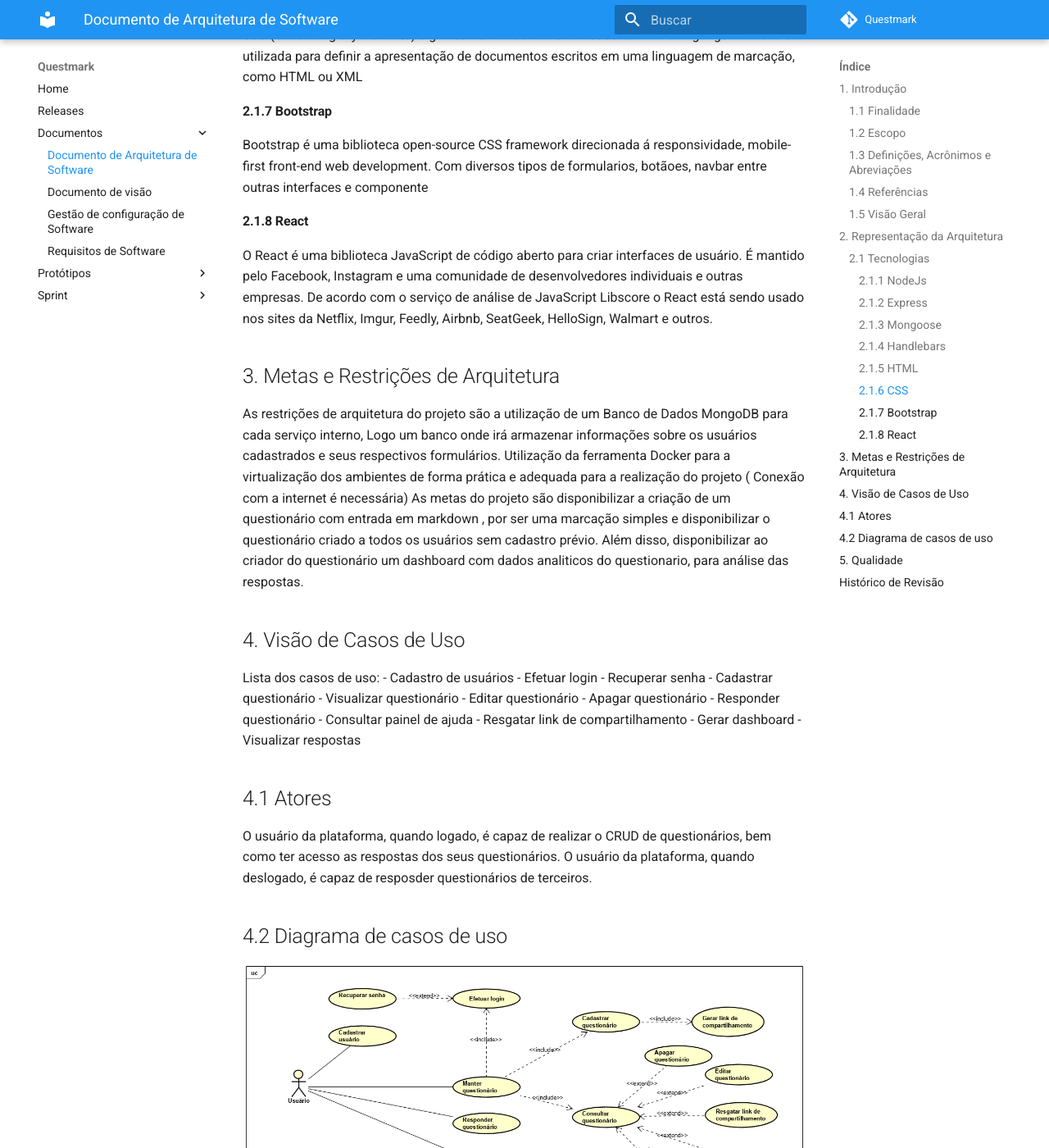
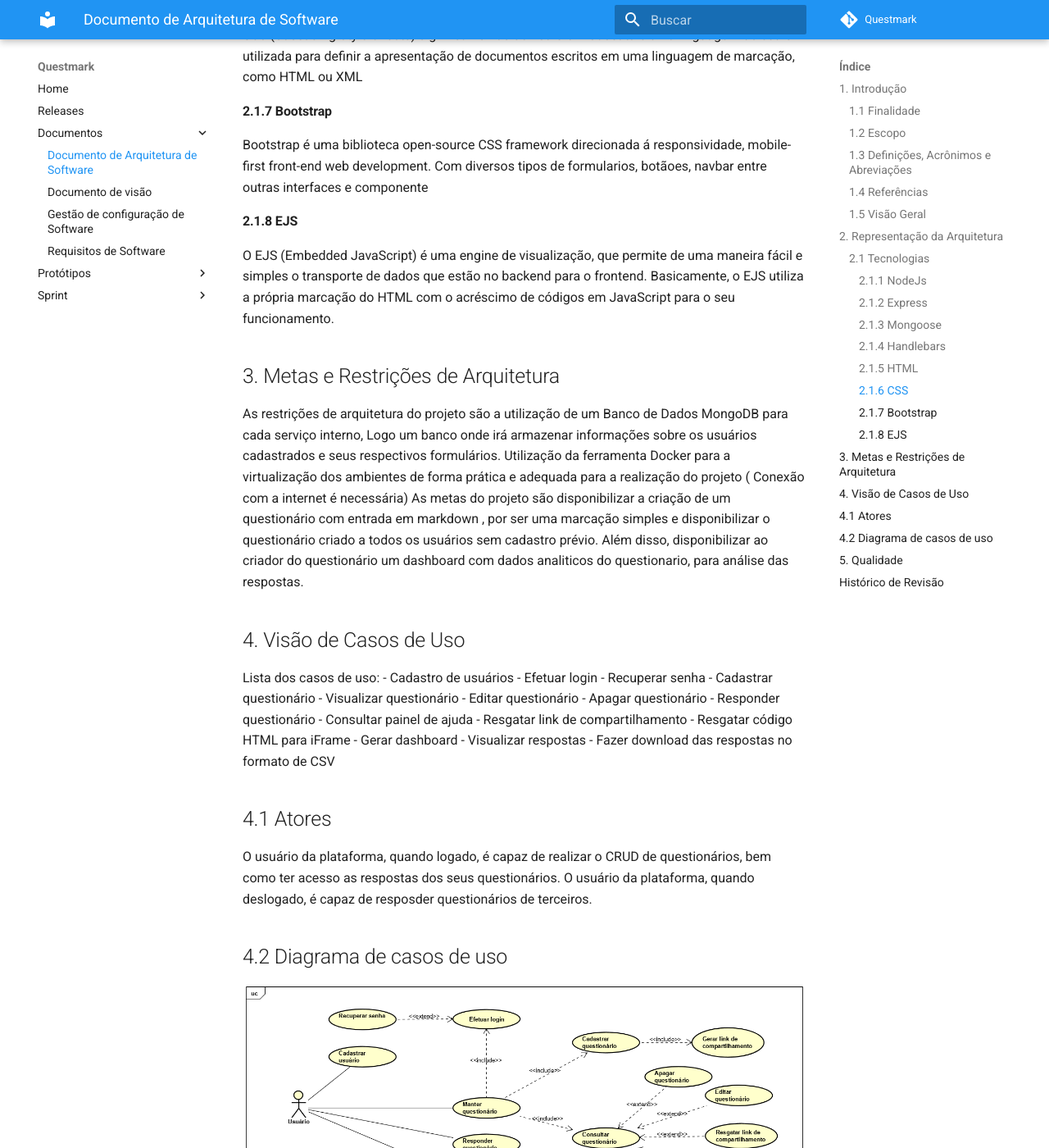
Before and after one commit to fga-eps-mds/2019.2-Questmark, an MkDocs documentation site: the page built from docs/Documentos/documento-de-arquitetura.md, in a window 1280 px wide and 1400 px high, scrolled down 2484 px. Shown: the whole window at 82% size. Built offline with MkDocs 1.6.1 and Material for MkDocs 9.7.7, drawn with Linux system fonts in a browser that asks for light colours; comment, search, counter and statistics services are not loaded; some of the changed text lies outside the part shown.

Commit message:
[#62] Substituição do tópico ReactJS pelo EJS na arquitetura

```diff
--- a/docs/Documentos/documento-de-arquitetura.md
+++ b/docs/Documentos/documento-de-arquitetura.md
@@ -53,8 +53,8 @@ CSS (Cascading Style Sheets) significa Folhas de Estilo em Cascata é uma lingua
 #### 2.1.7 Bootstrap
 Bootstrap é uma biblioteca open-source CSS framework direcionada á responsividade, mobile-first front-end web development. Com diversos tipos de formularios, botãoes, navbar entre outras interfaces e componente
 
-#### 2.1.8 React
-O React é uma biblioteca JavaScript de código aberto para criar interfaces de usuário. É mantido pelo Facebook, Instagram e uma comunidade de desenvolvedores individuais e outras empresas. De acordo com o serviço de análise de JavaScript Libscore o React está sendo usado nos sites da Netflix, Imgur, Feedly, Airbnb, SeatGeek, HelloSign, Walmart e outros.
+#### 2.1.8 EJS
+O EJS (Embedded JavaScript) é uma engine de visualização, que permite de uma maneira fácil e simples o transporte de dados que estão no backend para o frontend. Basicamente, o EJS utiliza a própria marcação do HTML com o acréscimo de códigos em JavaScript para o seu funcionamento.
 
 ## 3. Metas e Restrições de Arquitetura
 As restrições de arquitetura do projeto são a utilização de um Banco de Dados MongoDB para cada serviço interno, Logo um banco onde irá armazenar informações sobre os usuários cadastrados e seus respectivos formulários.
@@ -75,8 +75,10 @@ Lista dos casos de uso:
 - Responder questionário
 - Consultar painel de ajuda
 - Resgatar link de compartilhamento
+- Resgatar código HTML para iFrame
 - Gerar dashboard
 - Visualizar respostas
+- Fazer download das respostas no formato de CSV
 
 ## 4.1 Atores
 
@@ -99,3 +101,4 @@ O software suporta os seguintes requisitos de qualidade:
 |:---:|:---:|:---:|:---:|
 |06/09/2019|0.1|Tópicos e subtópicos de 1, 2, 3 e 4 adicionados|Lucas Lopes|
 |15/10/2019|0.2|Atualização dos tópicos e adição do tópico de Visão de casos de uso|Gustavo Nogueira|
+|11/11/2019|0.3|Substituição do tópico ReactJS pelo EJS e adição de novos casos de usos|Danillo Souza|
```
Also changed, not shown: site/search/search_index.json, site/sitemap.xml, 1 other file.
